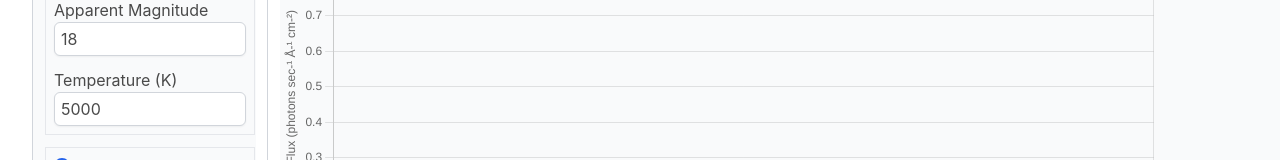
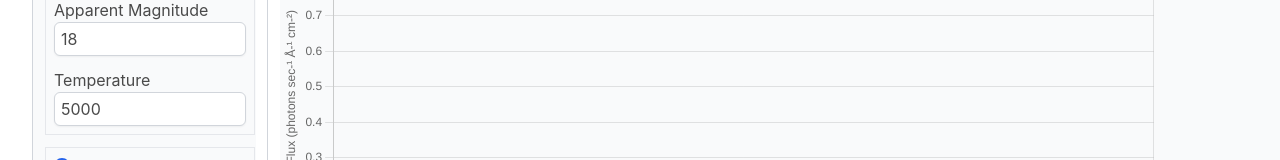
Before and after one commit to saltastroops/nir-simulator, a React (Vite) app in the folder frontend/: page / in a window 1280 px wide. Both pictures are taken after a click on the button "Add". Shown: the part 304-464 px from the top of the page. Built offline with nearby package versions, Linux system fonts and the light colour scheme.

Commit message:
minor fix

```diff
--- a/frontend/src/components/spectrum/BlackbodyPanel.tsx
+++ b/frontend/src/components/spectrum/BlackbodyPanel.tsx
@@ -100,7 +100,7 @@ export default function BlackbodyPanel({ blackbody, update }: Props) {
       </div>
       {/* temperature */}
       <div className="field">
-        <label htmlFor={temperatureId}>Temperature (K)</label>
+        <label htmlFor={temperatureId}>Temperature</label>
         <div className="control">
           <input
             id={temperatureId}
--- a/frontend/src/components/spectrum/SourceForm.tsx
+++ b/frontend/src/components/spectrum/SourceForm.tsx
@@ -148,7 +148,7 @@ export default function SourceForm({ source, update }: Props) {
       ))}
 
       {/* source type */}
-      <div className="relative border border-gray-200 p-2 mt-3">
+      <div className="border border-gray-200 p-2 mt-3">
         <div className="field">
           <div className="control">
             <label>
--- a/frontend/src/components/spectrum/SpectrumPlotOptionsPanel.tsx
+++ b/frontend/src/components/spectrum/SpectrumPlotOptionsPanel.tsx
@@ -30,7 +30,7 @@ export class SpectrumPlotOptions {
 }
 
 interface Props {
-  spectrumPlotOptions: any;
+  spectrumPlotOptions: SpectrumPlotOptions;
   update: (spectrumPlotOptions: SpectrumPlotOptions) => void;
 }
 
--- a/frontend/src/components/spectrum/SpectrumSelector.tsx
+++ b/frontend/src/components/spectrum/SpectrumSelector.tsx
@@ -25,7 +25,7 @@ export default function SpectrumSelector({ onSelect }: Props) {
   ];
   return (
     <div>
-      <div className="flex  items-center">
+      <div className="flex items-center">
         <div>
           <select
             value={selectedType}
```
